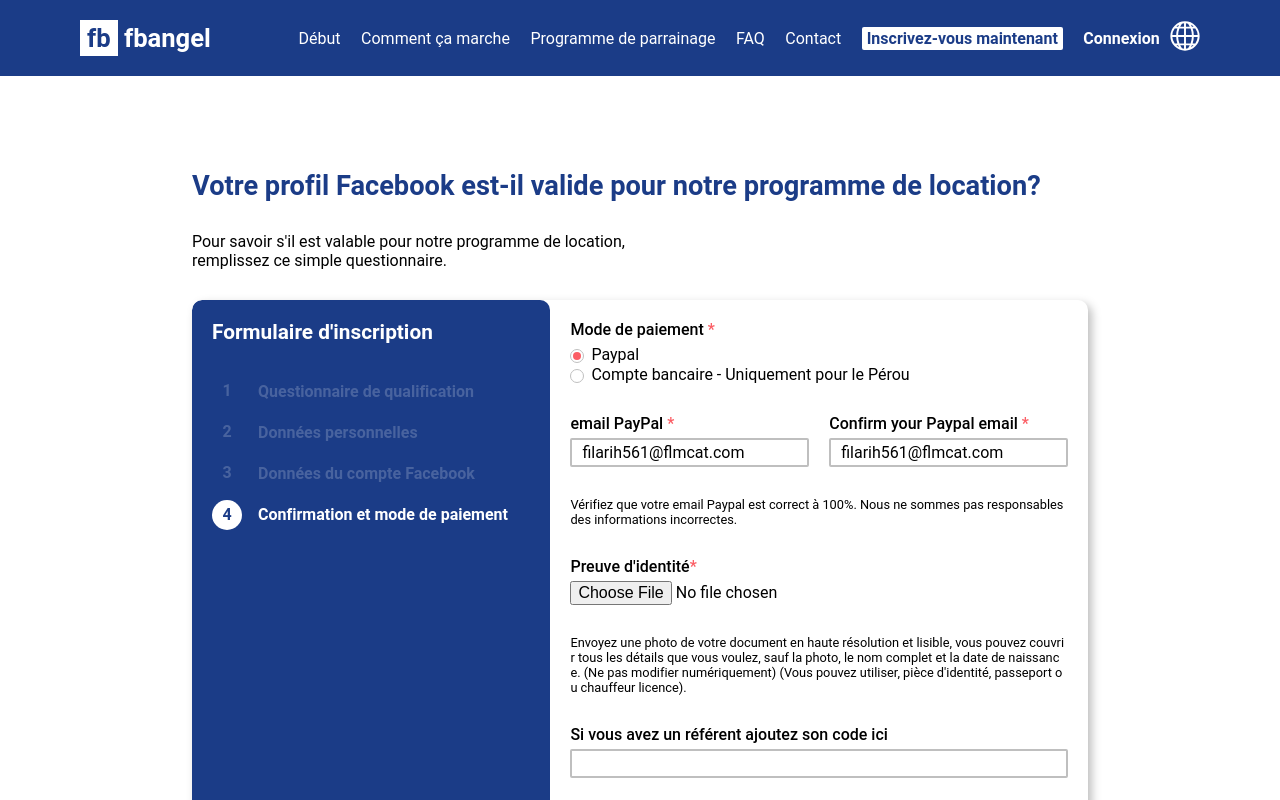
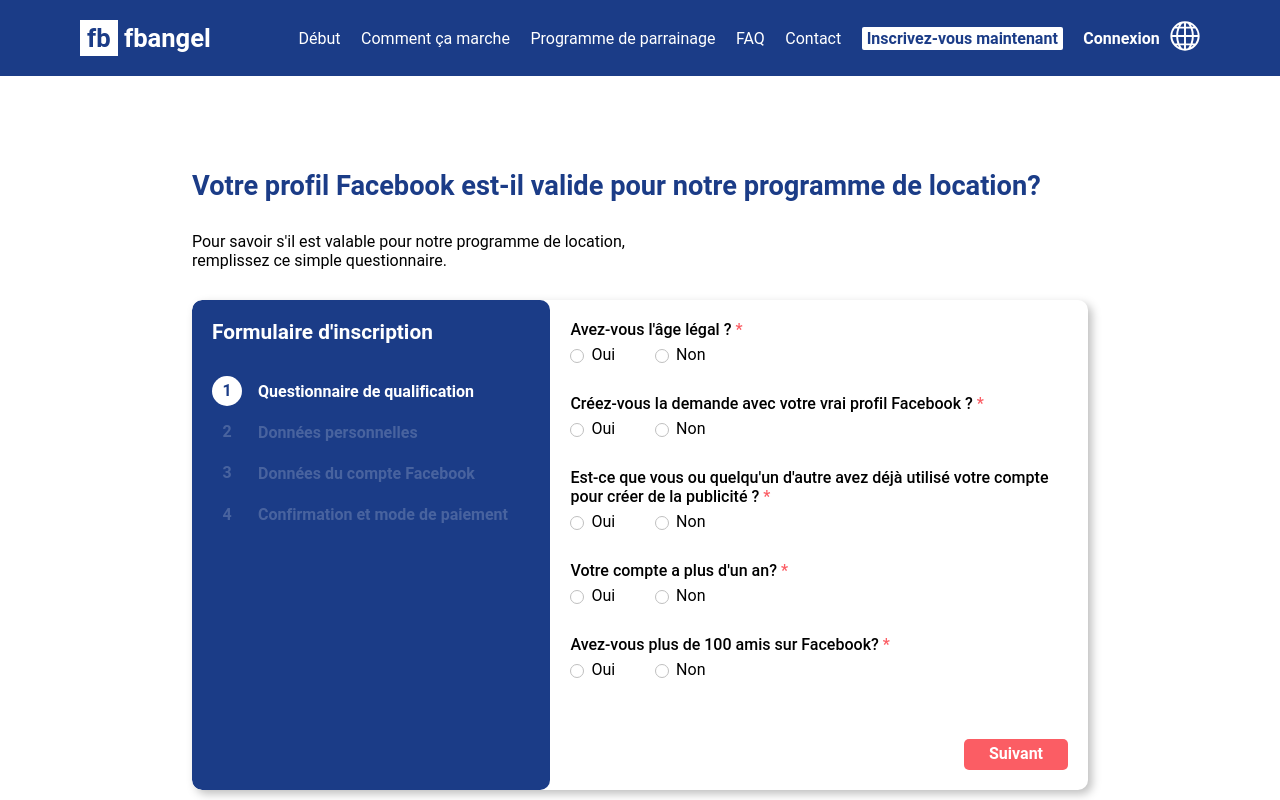
Before and after one commit to julio-benavente/fbangel-project, a React (Create React App) app in the folder client/: page /join-now in a window 1280 px wide. Shown: the top 800 px of the page. Built offline with nearby package versions, Linux system fonts and the light colour scheme.

Commit message:
Form to step one. Default values removed

```diff
--- a/client/src/components/JoinNow/Form.js
+++ b/client/src/components/JoinNow/Form.js
@@ -32,7 +32,7 @@
 
 const Form = () => {
   const { t } = useTranslation();
-  const [formStep, setFormStep] = useState(4);
+  const [formStep, setFormStep] = useState(1);
   const formData = useRef();
 
   const defaultValues = {
@@ -80,7 +80,7 @@
       stepFour: {
         referral: token,
       },
-      ...defaultValues,
+      // ...defaultValues,
     },
   });
 
@@ -95,31 +95,31 @@
   const history = useHistory();
   const dispatch = useDispatch();
 
+  // const onSubmit = async (data) => {
+  //   console.log(data);
+  // };
+
   const onSubmit = async (data) => {
-    console.log(data);
+    if (!isSubmitting) {
+      const response = await fetchCandidateInformation(data);
+
+      if (response.response.data.error.email.includes("been registered")) {
+        dispatch(emailDuplicatedSet(true));
+      }
+
+      const { status } = response;
+
+      if (status && status === 200) {
+        handleFormStep(1, formStep);
+      } else {
+        const incompleteCandidate = await fetchCandidateInformation(
+          data,
+          "incomplete"
+        );
+      }
+      return null;
+    }
   };
-
-  // const onSubmit = async (data) => {
-  //   if (!isSubmitting) {
-  //     const response = await fetchCandidateInformation(data);
-
-  //     if (response.response.data.error.email.includes("been registered")) {
-  //       dispatch(emailDuplicatedSet(true));
-  //     }
-
-  //     const { status } = response;
-
-  //     if (status && status === 200) {
-  //       handleFormStep(1, formStep);
-  //     } else {
-  //       const incompleteCandidate = await fetchCandidateInformation(
-  //         data,
-  //         "incomplete"
-  //       );
-  //     }
-  //     return null;
-  //   }
-  // };
 
   const fetchCandidateInformation = async (data, type = "complete") => {
     const url =
```
